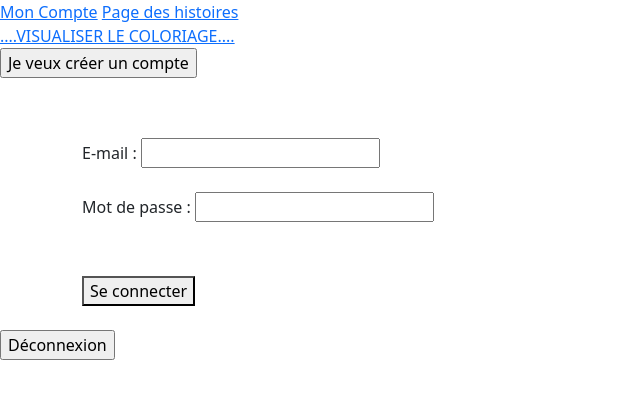
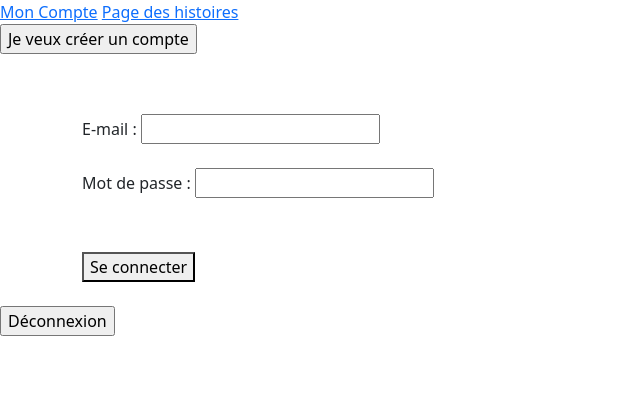
Before and after one commit to Remyroyer/HistoireQueC-estToiQuiChoisis, a PHP site: page / in a window 1280 px wide. Shown: the top 399 px of the page, without its empty margins (0-640 px from the left). Run offline with PHP 8.4, Linux system fonts and the light colour scheme.

Commit message:
Sup coloriage

```diff
--- a/index.php
+++ b/index.php
@@ -36,8 +36,6 @@ if (isset($_SESSION)) {
     ?>
     <a href="compte.php">Mon Compte</a>
     <a href="histoire.php">Page des histoires</a>
-    <br>
-    <a href="coloriage.php">....VISUALISER LE COLORIAGE....</a>
     <br>
     <?php
 }
```
